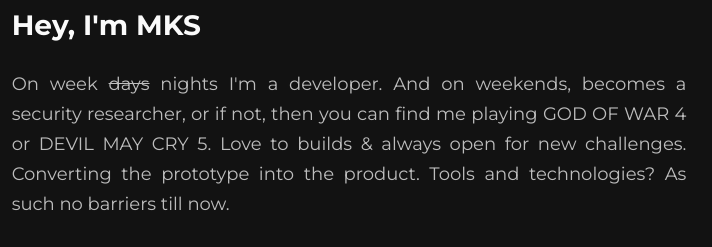
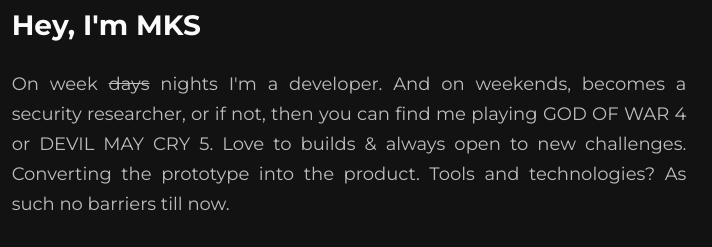
Before and after one commit to MKS-01/mks-blog-netlify-cms, a Gatsby site: page / in a window 1280 px wide. Shown: the part 354-601 px from the top of the page, 291-1003 px from the left. Built offline with nearby package versions, Linux system fonts and the light colour scheme; Gatsby itself is replaced by a stand-in of ours; some packages are replaced by stand-ins of ours.

Commit message:
Update index.js

```diff
--- a/src/pages/index.js
+++ b/src/pages/index.js
@@ -49,7 +49,7 @@ class IndexPage extends React.Component {
               On week <s>days</s> nights I'm a developer. And on weekends,
               becomes a security researcher, or if not, then you can find me
               playing GOD OF WAR 4 or DEVIL MAY CRY 5. Love to builds & always
-              open for new challenges. Converting the prototype into the product.
+              open to new challenges. Converting the prototype into the product.
               Tools and technologies? As such no barriers till now.
               <br />
             </p>
```
